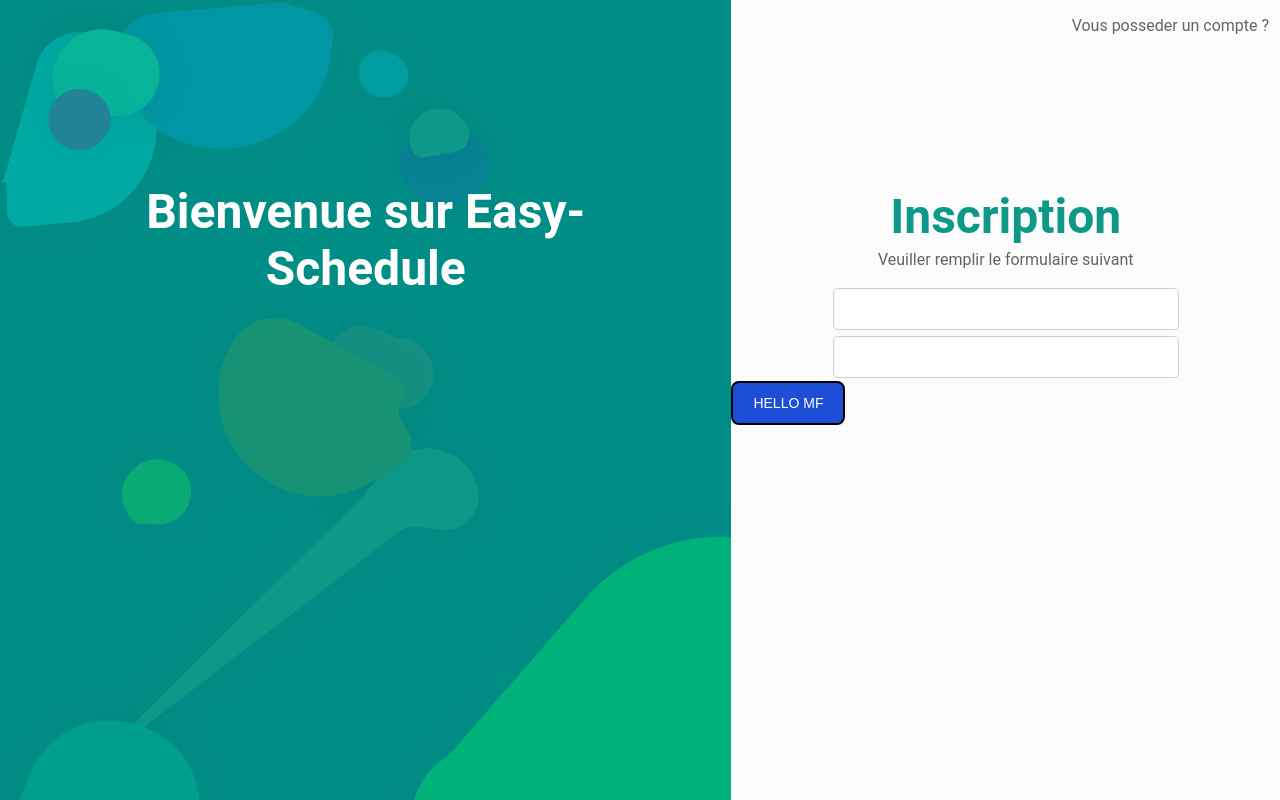
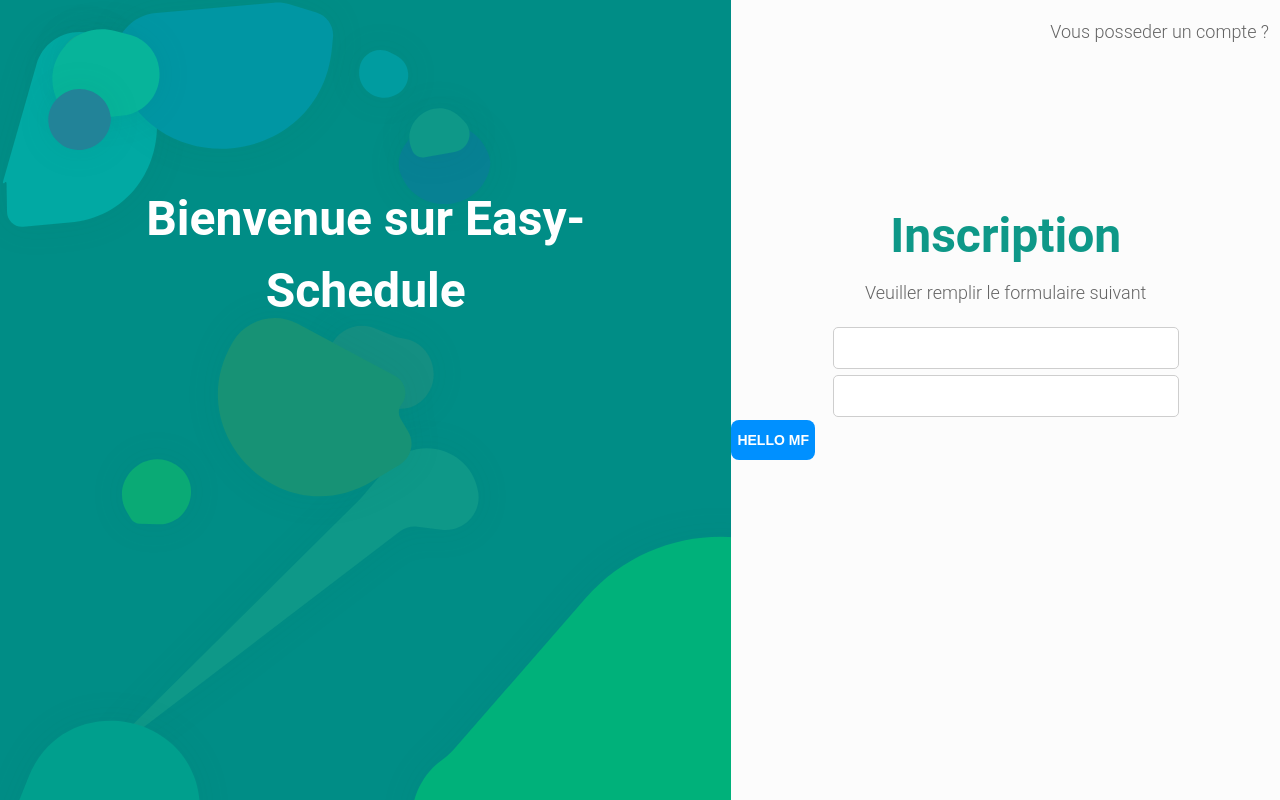
Before and after one commit to Mark-Randria/UX-UI-school-project, a React (Create React App) app in the folder my-app/: page /Login in a window 1280 px wide. Built offline with nearby package versions, Linux system fonts and the light colour scheme.

Commit message:
Some useful shit

```diff
--- a/my-app/src/components/buttons/button.jsx
+++ b/my-app/src/components/buttons/button.jsx
@@ -9,10 +9,10 @@ const Button = ({ children, color, onClick }) => {
     //     {text}
     //   </Button>
     // </BoxStyled>
-    <StyledButton>
-        {children}
-    </StyledButton>
-  )
+    <>
+      <StyledButton $mode={color}>{children}</StyledButton>
+    </>
+  );
 };
 
-export default Button
+export default Button;
--- a/my-app/src/components/buttons/button.style.js
+++ b/my-app/src/components/buttons/button.style.js
@@ -3,15 +3,57 @@ import styled, { css } from "styled-components";
 export const StyledButton = styled.button`
   padding-top: 0.625rem;
   padding-bottom: 0.625rem;
-    padding-left: 1.25rem;
-    padding-right: 1.25rem;
   margin-right: 0.5rem;
   margin-bottom: 0.5rem;
-    background-color: #1D4ED8;
-    color: #ffffff;
-    font-size: 0.875rem;
+  font-size: 14px;
   line-height: 1.25rem;
   font-weight: 500;
   border-radius: 0.5rem;
-    border-style: solid;
-`
+  border-style: none;
+  font-weight: 600;
+  ${(props) => {
+    switch (props.$mode) {
+      case "success":
+        return css`
+          background-color: ${(props) => props.theme.colors.greenA9};
+          color: white;
+          :focus:hover {
+            background-color: ${(props) => props.theme.colors.greenA10};
+          }
+        `;
+        case "info":
+        return css`
+          background-color: ${(props) => props.theme.colors.blueA9};
+          color: white;
+          :focus:hover {
+            background-color: ${(props) => props.theme.colors.blueA10};
+          }
+        `;
+        case "warning":
+        return css`
+          background-color: ${(props) => props.theme.colors.amberA9};
+          color: black;
+          :focus:hover {
+            background-color: ${(props) => props.theme.colors.amberA10};
+          }
+        `;
+        case "danger":
+        return css`
+          background-color: ${(props) => props.theme.colors.redA9};
+          color: white;
+          :focus:hover {
+            background-color: ${(props) => props.theme.colors.redA10};
+          }
+        `;
+      default:
+        return css`
+          background-color: ${(props) => props.theme.colors.tealA9};
+          color: white;
+          :focus:hover {
+            background-color: ${(props) => props.theme.colors.tealA10};
+          }
+          }
+        `;
+    }
+  }}
+`;
--- a/my-app/src/core/theme/global.js
+++ b/my-app/src/core/theme/global.js
@@ -7,12 +7,60 @@ const GlobalStyle = createGlobalStyle`
         font-family: Roboto, sans-serif;
         -webkit-font-smoothing: antialiased;
         -moz-osx-font-smoothing: grayscale;
+        font-weight: 300;
+        font-size: 18px;
+        line-height: 1.5;
+        color: rgba(0,0,0,.87);
     }
 
     code {
         font-family: source-code-pro, Menlo, Monaco, Consolas, 'Courier New',
         monospace;
-}
+    }
+
+    h1 {
+        font-family: "Roboto Condensed", Arial, sans-serif;
+        font-weight: 300;
+        font-size: 32px;
+        line-height: 1.05;
+        color: #eee;
+        padding: 17px 0;
+    }
+    h2 {
+        font-family: "Roboto", sans-serif;
+        font-weight: 100;
+        font-size: 48px;
+        line-height: 1.15;
+        margin: 0;
+    }
+    h3 {
+        font-family: "Roboto Condensed", sans-serif;
+        font-weight: 300;
+        font-size: 32px;
+        line-height: 1.1;
+        margin-top: 40px;
+    }
+    h4 {
+        font-family: "Roboto Condensed", sans-serif;
+        font-weight: 300;
+        font-size: 25px;
+        line-height: 1.5;
+        margin-top: 30px; }
+    h5 {
+        font-family: "Roboto Condensed", sans-serif;
+        font-weight: 400;
+        font-size: 20px;
+        line-height: 1.5;
+        margin-top: 30px;
+    }
+    h6 {
+        font-family: "Roboto Condensed", sans-serif;
+        font-weight: 400;
+        font-size: 16px;
+        line-height: 1.5;
+        text-transform: uppercase;
+        margin-top: 30px;
+    }
 
 `;
 
--- a/my-app/src/pages/login.jsx
+++ b/my-app/src/pages/login.jsx
@@ -34,7 +34,7 @@ export default function Login() {
           </AboutInfo>
           <Input value={user} setValue={setUser} />
           <Input value={password} setValue={setPassword} />
-          <Button>
+          <Button color="info">
             HELLO MF
           </Button>
         </RightGrid>
```
Lines whose indentation alone changed are shown as unchanged.
